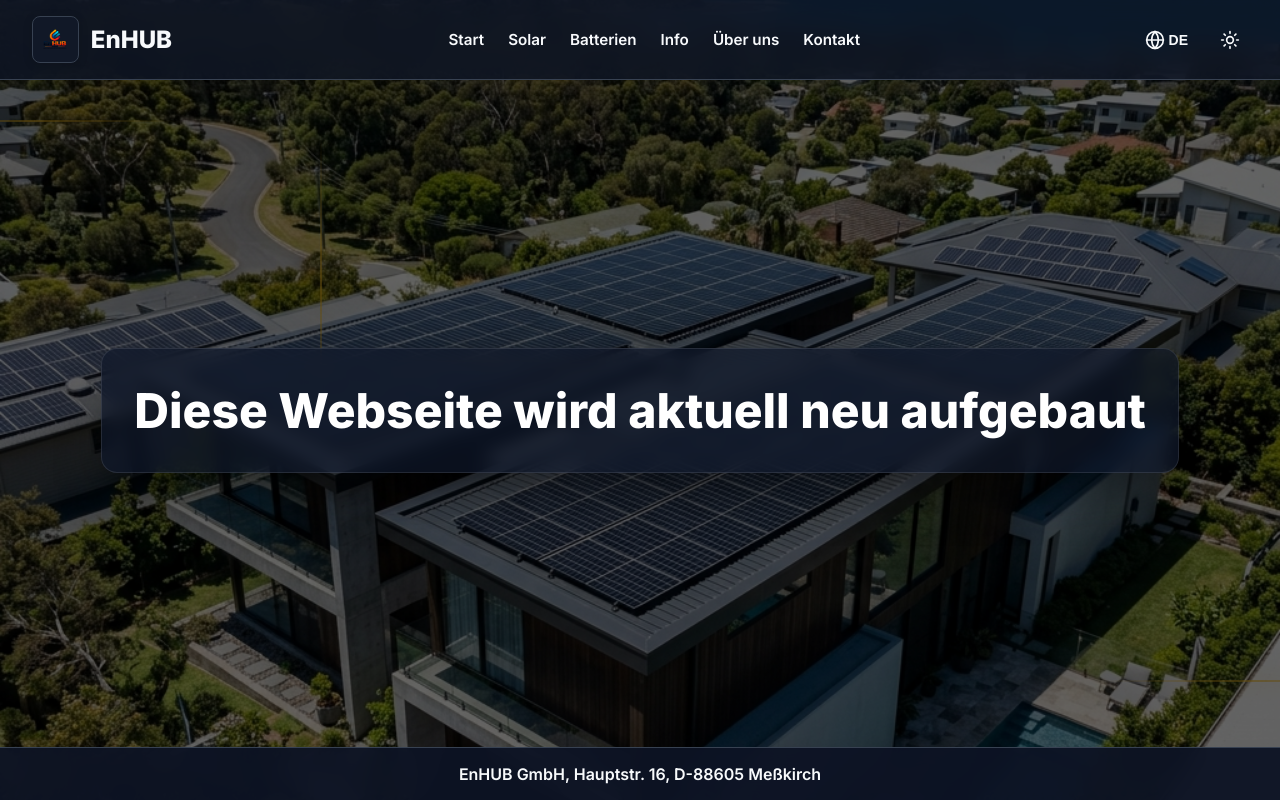
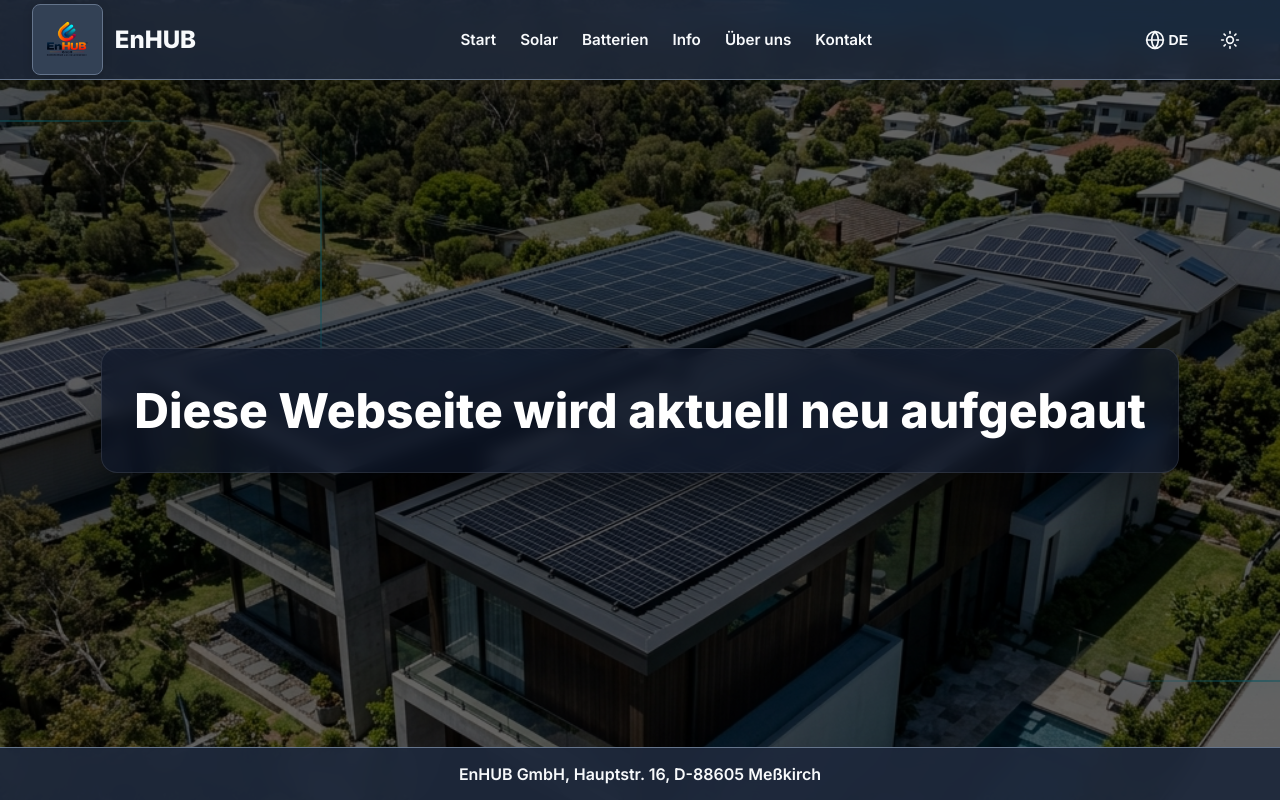
Before and after one commit to seyon1988/enhub-gmbh-solar-fe, a React (Vite) app: page / in a window 1280 px wide. Built offline with nearby package versions, Linux system fonts and the light colour scheme.

Commit message:
Update dark theme, logo size, and change electricity to cyan

```diff
--- a/src/index.css
+++ b/src/index.css
@@ -9,21 +9,23 @@
   --footer-bg: rgba(255, 255, 255, 0.95);
   --accent: #f59e0b;
   --accent-hover: #d97706;
+  --cyan: #06b6d4;
   --card-bg: #ffffff;
   --border-color: #e2e8f0;
 }
 
 html.dark {
-  --bg-color: #0b1120;
-  --bg-color-alt: #111827;
+  --bg-color: #1e293b;
+  --bg-color-alt: #334155;
   --text-color: #f8fafc;
-  --text-muted: #94a3b8;
-  --header-bg: rgba(13, 20, 36, 0.85); /* Beautiful deeper dark header */
-  --footer-bg: rgba(13, 20, 36, 0.95);
+  --text-muted: #cbd5e1;
+  --header-bg: rgba(30, 41, 59, 0.85);
+  --footer-bg: rgba(30, 41, 59, 0.95);
   --accent: #fbbf24;
   --accent-hover: #f59e0b;
-  --card-bg: #1f2937;
-  --border-color: #374151;
+  --cyan: #22d3ee;
+  --card-bg: #475569;
+  --border-color: #64748b;
 }
 
 * {
@@ -102,8 +104,8 @@ header {
 }
 
 .logo-img {
-  width: 32px;
-  height: 32px;
+  width: 56px;
+  height: 56px;
   object-fit: contain;
 }
 
@@ -442,7 +444,7 @@ footer {
 .electric-line {
   position: absolute;
   opacity: 0.6;
-  filter: drop-shadow(0 0 10px var(--accent));
+  filter: drop-shadow(0 0 10px var(--cyan));
 }
 
 .line-1 {
@@ -450,7 +452,7 @@ footer {
   left: -300px;
   height: 2px;
   width: 300px;
-  background: linear-gradient(90deg, transparent, var(--accent), transparent);
+  background: linear-gradient(90deg, transparent, var(--cyan), transparent);
   animation: shootHorizontal 5s infinite linear;
 }
 
@@ -459,7 +461,7 @@ footer {
   right: -300px;
   height: 2px;
   width: 300px;
-  background: linear-gradient(270deg, transparent, var(--accent), transparent);
+  background: linear-gradient(270deg, transparent, var(--cyan), transparent);
   animation: shootHorizontalReverse 7s infinite linear;
   animation-delay: 2s;
 }
@@ -469,7 +471,7 @@ footer {
   left: -300px;
   height: 2px;
   width: 300px;
-  background: linear-gradient(90deg, transparent, var(--accent), transparent);
+  background: linear-gradient(90deg, transparent, var(--cyan), transparent);
   animation: shootHorizontal 6s infinite linear;
   animation-delay: 1s;
 }
@@ -479,7 +481,7 @@ footer {
   top: -300px;
   width: 2px;
   height: 300px;
-  background: linear-gradient(180deg, transparent, var(--accent), transparent);
+  background: linear-gradient(180deg, transparent, var(--cyan), transparent);
   animation: shootVertical 8s infinite linear;
   animation-delay: 3s;
 }
@@ -489,7 +491,7 @@ footer {
   bottom: -300px;
   width: 2px;
   height: 300px;
-  background: linear-gradient(0deg, transparent, var(--accent), transparent);
+  background: linear-gradient(0deg, transparent, var(--cyan), transparent);
   animation: shootVerticalReverse 6s infinite linear;
   animation-delay: 0.5s;
 }
```
